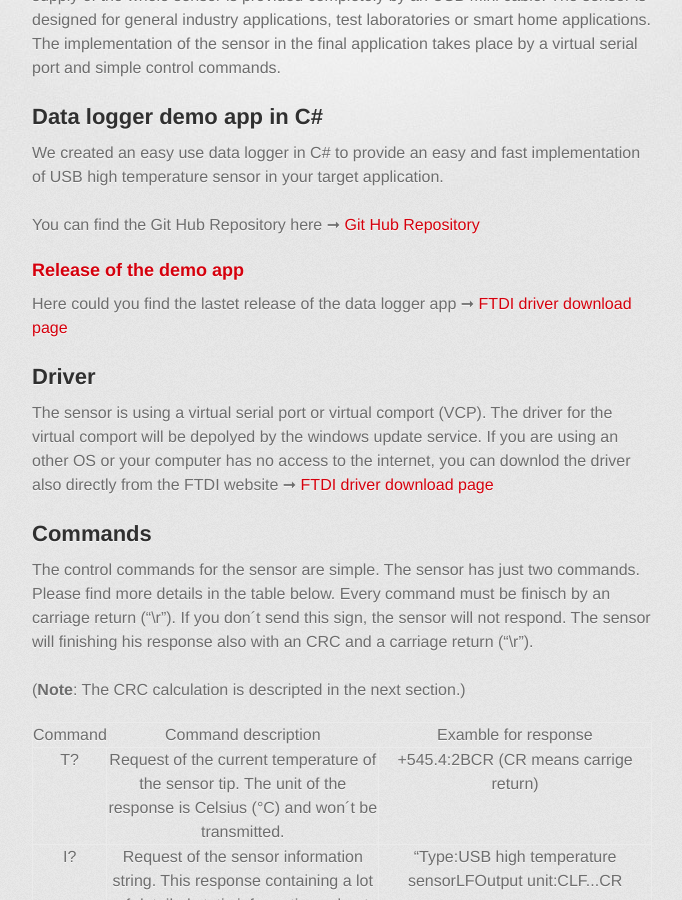
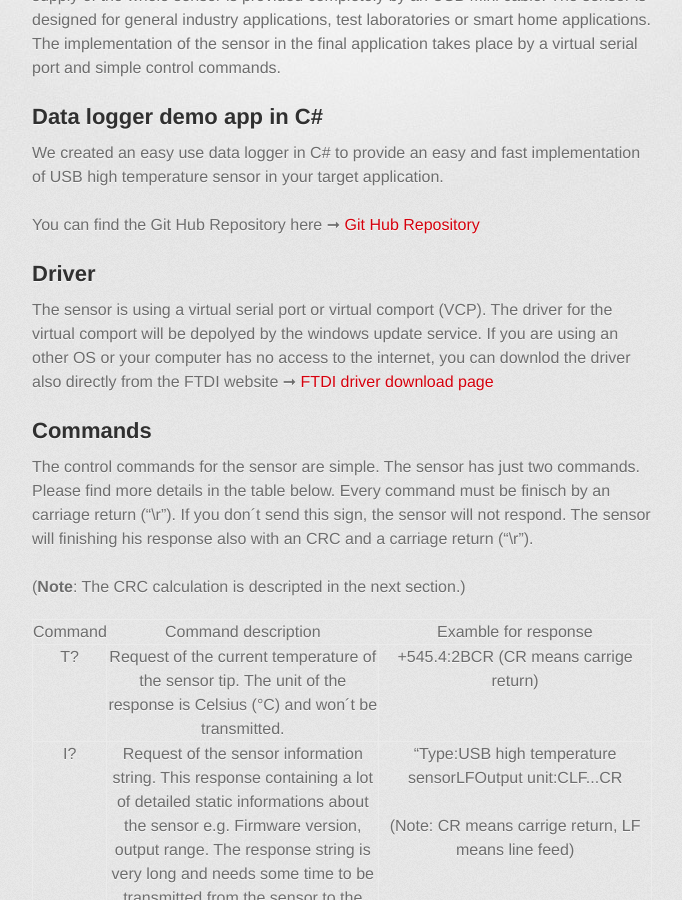
Before and after one commit to KYOCERA-AVX-Components-Dresden/USB-high-temperature-sensor, a Jekyll site: the page built from index.md, in a window 1280 px wide and 900 px high, scrolled down 384 px. Shown: the whole window, without its empty margins (298-980 px from the left). Built offline with Jekyll 4.4.1, drawn with Linux system fonts in a browser that asks for light colours; some web fonts are replaced; our own code applies the rules of GitHub Pages for plain Markdown files; the repository's description, which GitHub fills in, is left out.

Commit message:
Content update
Remove of the eelease download section

```diff
--- a/index.md
+++ b/index.md
@@ -5,11 +5,7 @@ Our well known thermo couple high temperature sensor has been given an USB Inter
 ## Data logger demo app in C#
 
 We created an easy use data logger in C# to provide an easy and fast implementation of USB high temperature sensor in your target application.
-<br><br>You can find the Git Hub Repository here ➞ [Git Hub Repository](https://borisbloxsberg73.github.io/TestRep/)
-
-### Release of the demo app
-
-Here could you find the lastet release of the data logger app ➞ [FTDI driver download page](https://borisbloxsberg73.github.io/TestRep/)
+<br><br>You can find the Git Hub Repository here ➞ [Git Hub Repository](https://github.com/BorisBloxsberg73/USB-high-temperature-sensor/tree/main)
 
 ## Driver
 
```
